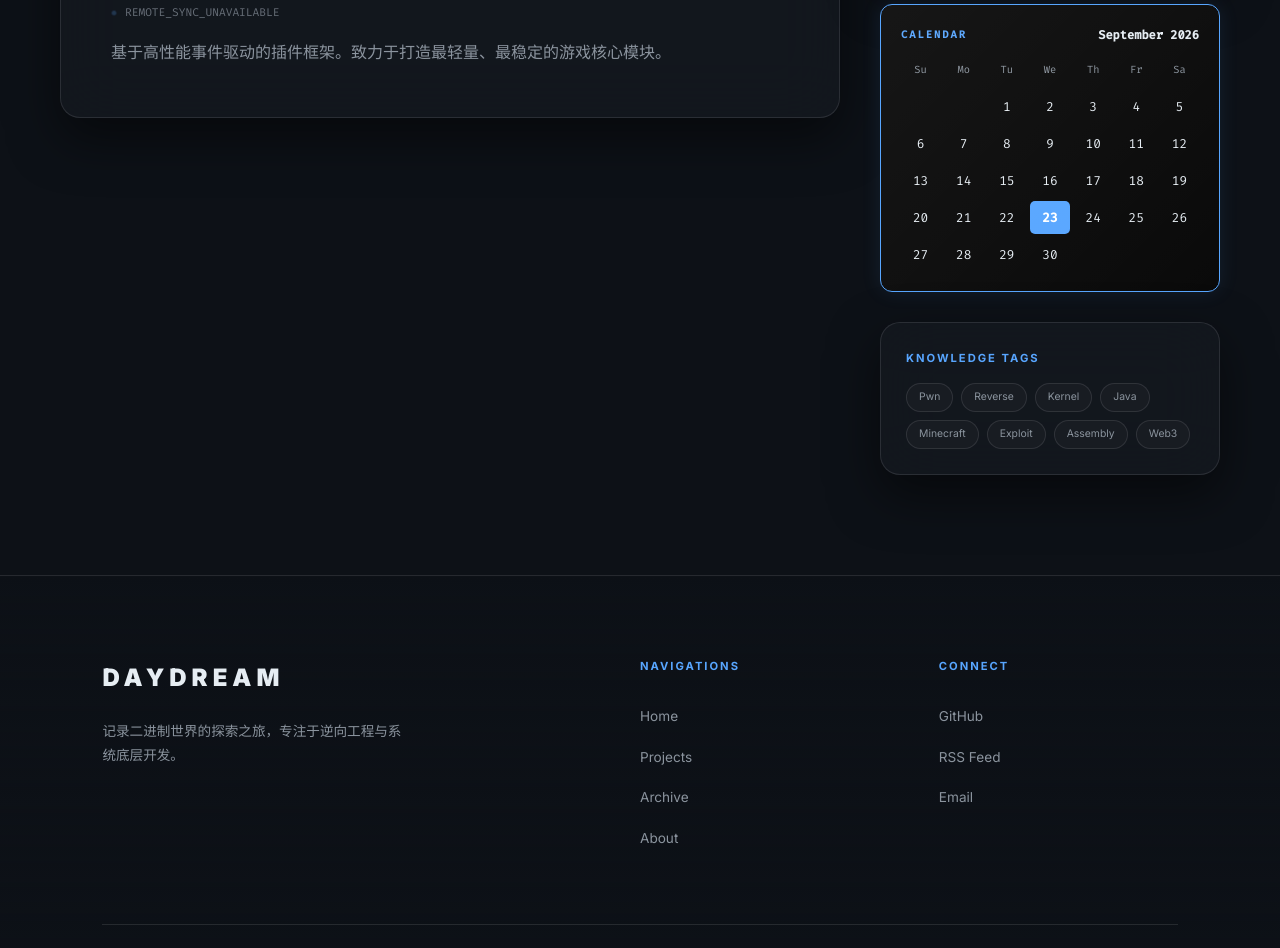
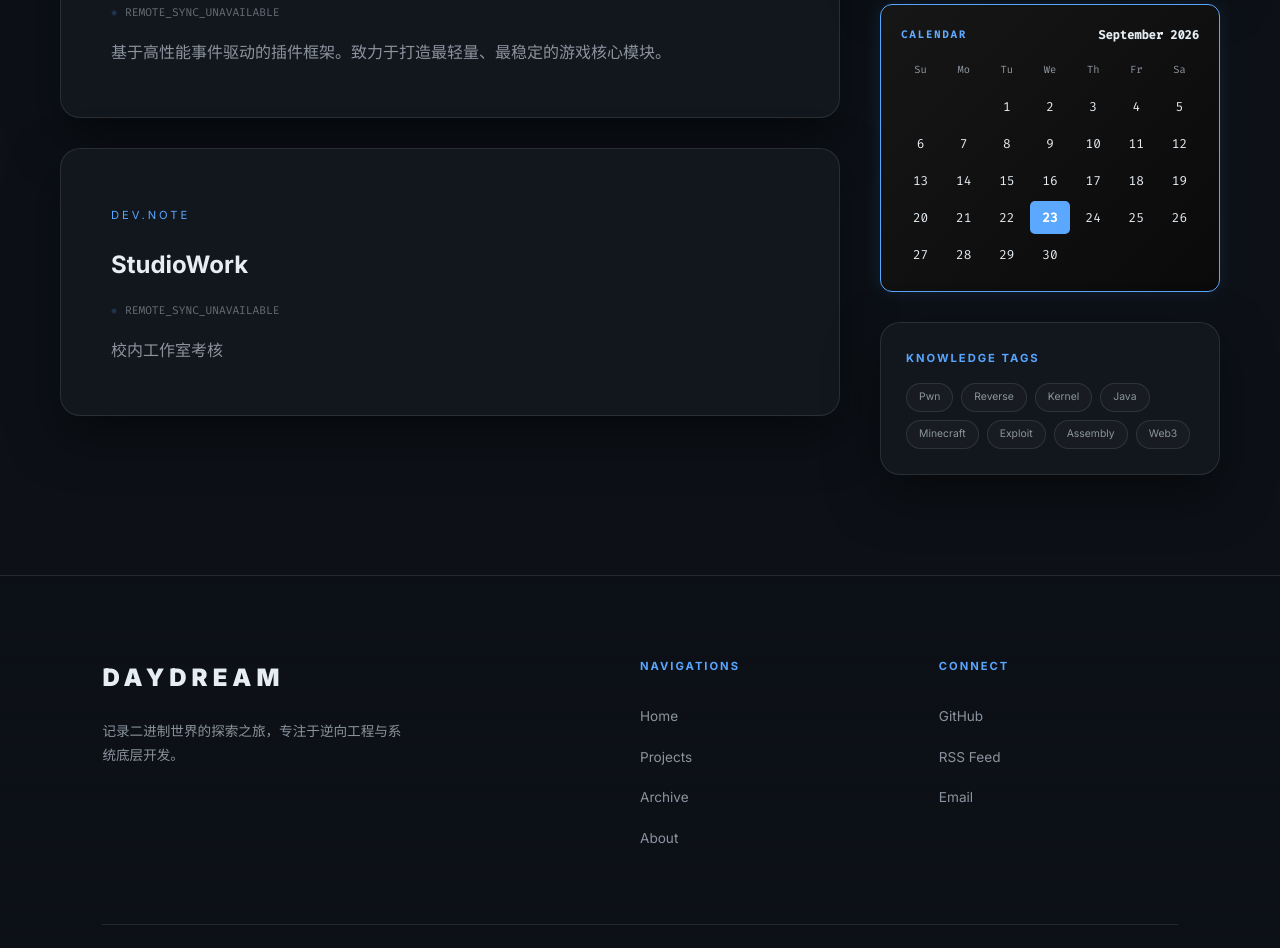
Before and after one commit to dayDReam-10/Blog, a plain HTML site: page Project.html in a window 1280 px wide. Shown: the part 1008-1956 px from the top of the page. Drawn offline with Linux system fonts and the light colour scheme; no server answers.

Commit message:
Add StudioWork project link

```diff
--- a/Project.html
+++ b/Project.html
@@ -101,6 +101,18 @@
                 </div>
 
                 <p style="color:var(--meta-text);">基于高性能事件驱动的插件框架。致力于打造最轻量、最稳定的游戏核心模块。</p>
+            </article>
+
+            <article class="post-card" onclick="handleCardClick(this, 'https://github.com/dayDReam-10/StudioWork')">
+                <span style="color:var(--accent-color); font-size:0.7rem; letter-spacing:3px;">DEV.NOTE</span>
+                <h2 style="margin: 15px 0;">StudioWork</h2>
+
+                <div class="sync-label">
+                    <div class="sync-dot"></div>
+                    <span id="studiowork-update">INITIALIZING_GIT_CONNECTION...</span>
+                </div>
+
+                <p style="color:var(--meta-text);">校内工作室考核</p>
             </article>
         </div>
 
--- a/assets/js/github.js
+++ b/assets/js/github.js
@@ -79,7 +79,8 @@
     async function syncRepositories() {
         const repositories = [
             { name: 'RE-PWN-Writeups', element: 're-pwn-update' },
-            { name: 'McPlugins', element: 'works-update' }
+            { name: 'McPlugins', element: 'works-update' },
+            { name: 'StudioWork', element: 'studiowork-update' }
         ];
         await Promise.allSettled(repositories.map(async ({ name, element }) => {
             const target = document.getElementById(element);
```
